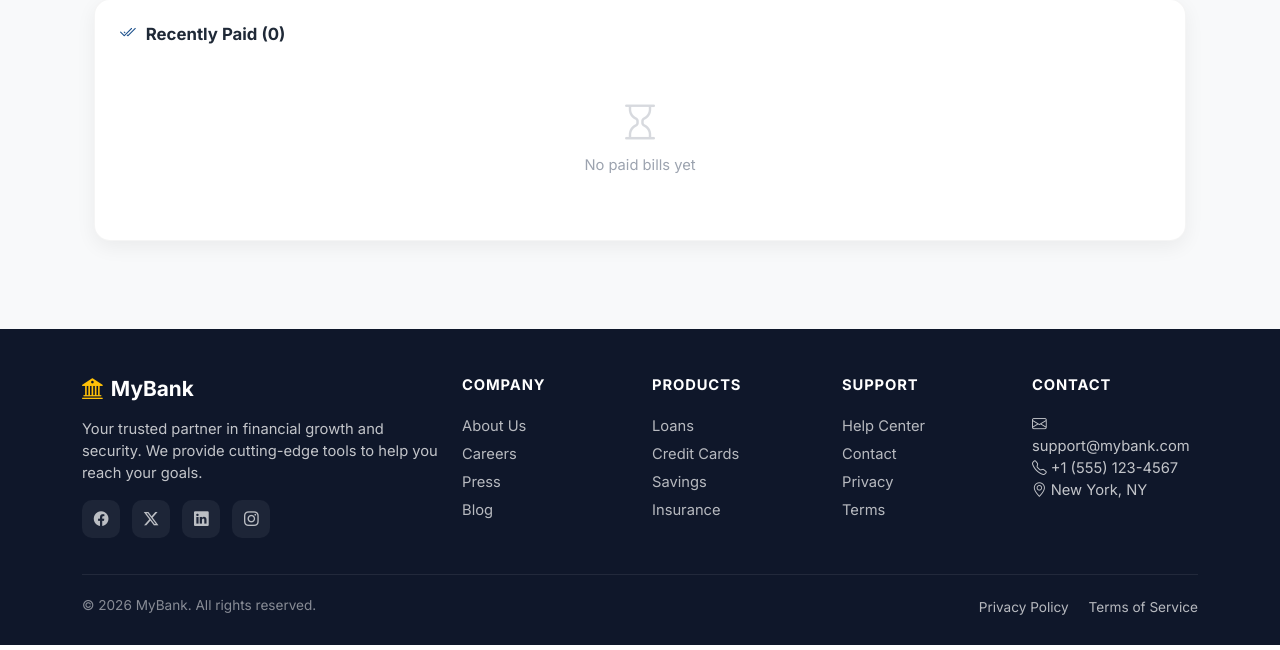
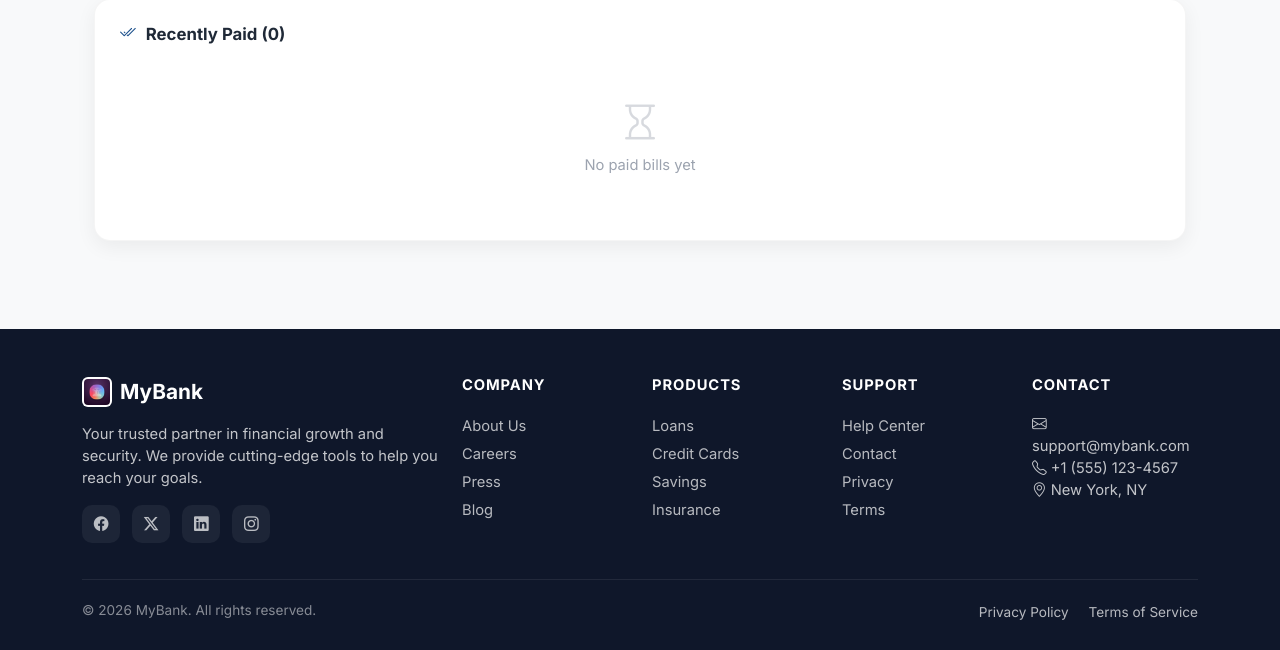
Before and after one commit to Neeraja-12/BANKINGAPP, a Flask app: page /bills in a window 1280 px wide. Shown: the part 562-1212 px from the top of the page. Run offline with Flask 3, Linux system fonts and the light colour scheme; the visitor is signed in with stand-in values (Sample User, id 1); data that the repository does not hold is empty.

Commit message:
Use custom logo image for navbar and favicon

```diff
--- a/templates/layout.html
+++ b/templates/layout.html
@@ -6,7 +6,7 @@
 
     <title>{% block title %}MyBank - Premium Banking{% endblock %}</title>
 
-    <link rel="icon" href="{{ url_for('static', filename='favicon.ico.png') }}" type="image/png">
+    <link rel="icon" href="{{ url_for('static', filename='OIP (2).webp') }}" type="image/png">
     <link href="https://cdn.jsdelivr.net/npm/bootstrap@5.3.0/dist/css/bootstrap.min.css" rel="stylesheet">
     <link rel="stylesheet" href="https://cdn.jsdelivr.net/npm/bootstrap-icons@1.11.3/font/bootstrap-icons.min.css">
     <link href="https://fonts.googleapis.com/css2?family=Inter:wght@400;500;600;700;800&display=swap" rel="stylesheet">
@@ -335,9 +335,10 @@
             <div class="container">
                 <div class="row g-4">
                     <div class="col-lg-4 col-md-12">
-                        <h5 class="text-white fw-bold mb-3" style="font-size:1.3rem;">
-                            <i class="bi bi-bank2 me-2 text-warning"></i>MyBank
-                        </h5>
+                        <h5 class="text-white fw-bold mb-3 d-flex align-items-center" style="font-size:1.3rem;">
+    <img src="{{ url_for('static', filename='OIP (2).webp') }}" alt="MyBank" height="30" class="me-2" style="border-radius:6px; background:#fff; padding:2px;">
+    MyBank
+</h5>
                         <p class="mb-3">Your trusted partner in financial growth and security. We provide cutting-edge tools to help you reach your goals.</p>
                         <div class="social">
                             <a href="#" aria-label="Facebook"><i class="bi bi-facebook"></i></a>
```
Also changed, not shown: static/OIP (2).webp (added).
